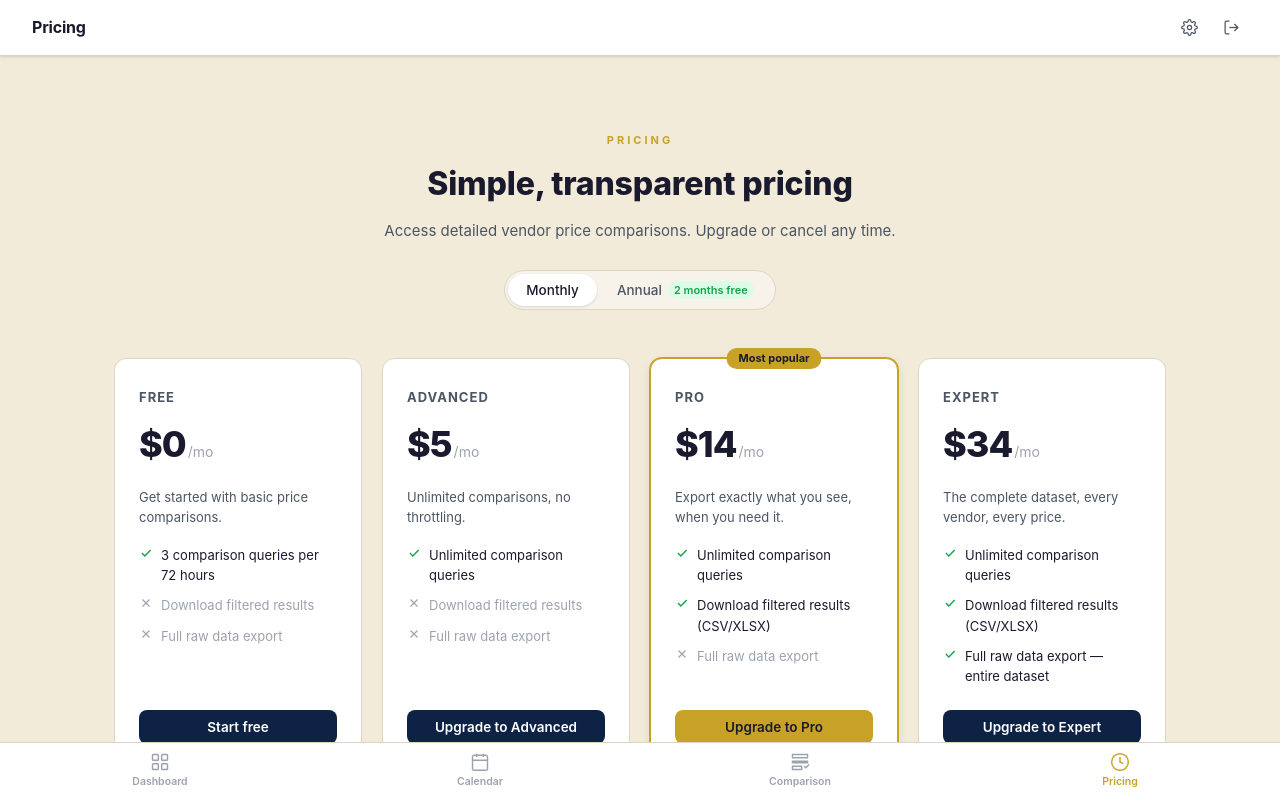
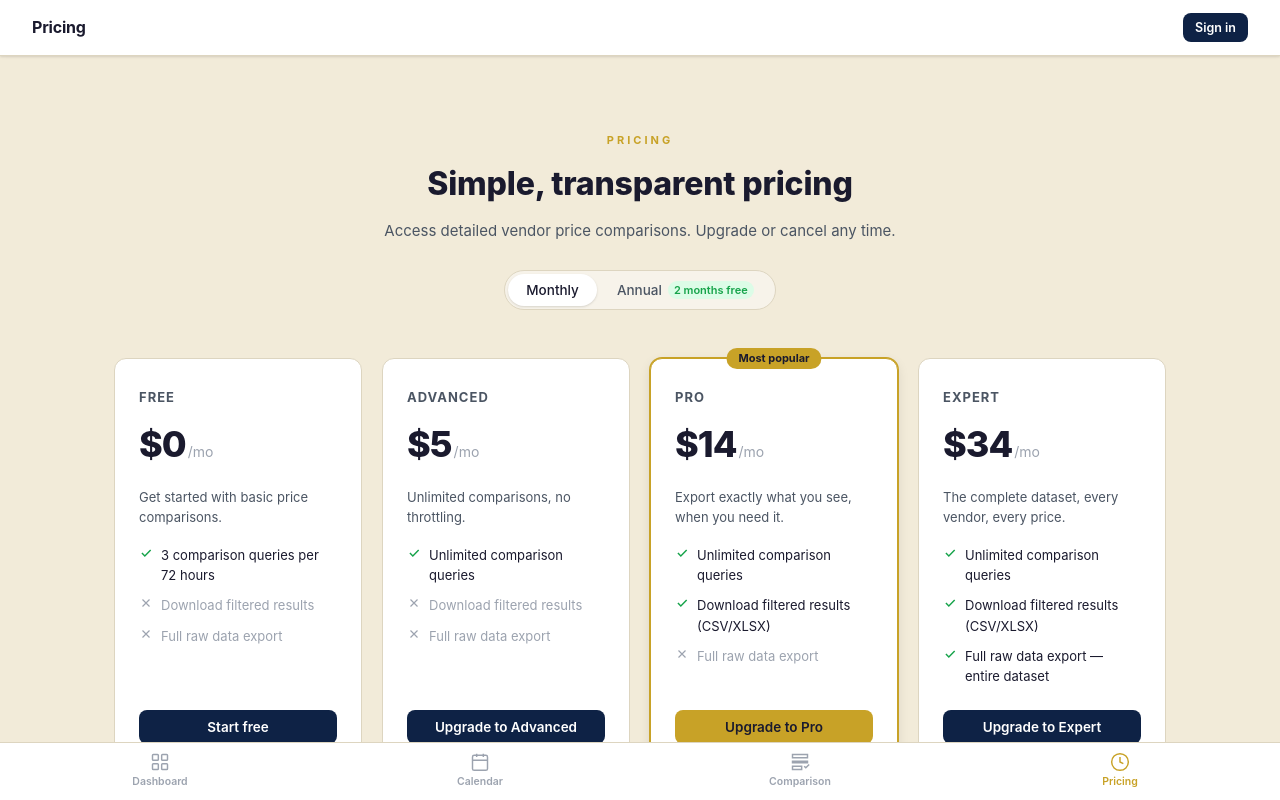
Before and after one commit to dusten/pep_pricing_tool, a Vue app in the folder price_themightygroupbuy/frontend/: page /pricing in a window 1280 px wide. Shown: the top 800 px of the page. Built offline with nearby package versions, Linux system fonts and the light colour scheme; no server answers.

Commit message:
Show Sign in link instead of Settings/Sign out in TopBar when logged out

```diff
--- a/price_themightygroupbuy/frontend/src/components/TopBar.vue
+++ b/price_themightygroupbuy/frontend/src/components/TopBar.vue
@@ -6,12 +6,15 @@
       <RouterLink v-if="auth.isAdmin" to="/admin" class="icon-btn" title="Admin">
         <svg width="17" height="17" viewBox="0 0 24 24" fill="none" stroke="currentColor" stroke-width="1.75"><path d="M12 2l3 3h4v4l3 3-3 3v4h-4l-3 3-3-3H5v-4L2 12l3-3V5h4z"/></svg>
       </RouterLink>
+      <template v-if="auth.isAuthenticated">
         <RouterLink to="/settings" class="icon-btn" title="Settings">
           <svg width="17" height="17" viewBox="0 0 24 24" fill="none" stroke="currentColor" stroke-width="1.75"><circle cx="12" cy="12" r="3"/><path d="M19.4 15a1.65 1.65 0 0 0 .33 1.82l.06.06a2 2 0 1 1-2.83 2.83l-.06-.06a1.65 1.65 0 0 0-1.82-.33 1.65 1.65 0 0 0-1 1.51V21a2 2 0 0 1-4 0v-.09A1.65 1.65 0 0 0 9 19.4a1.65 1.65 0 0 0-1.82.33l-.06.06a2 2 0 1 1-2.83-2.83l.06-.06A1.65 1.65 0 0 0 4.6 15a1.65 1.65 0 0 0-1.51-1H3a2 2 0 0 1 0-4h.09A1.65 1.65 0 0 0 4.6 9a1.65 1.65 0 0 0-.33-1.82l-.06-.06a2 2 0 1 1 2.83-2.83l.06.06A1.65 1.65 0 0 0 9 4.6a1.65 1.65 0 0 0 1-1.51V3a2 2 0 0 1 4 0v.09a1.65 1.65 0 0 0 1 1.51 1.65 1.65 0 0 0 1.82-.33l.06-.06a2 2 0 1 1 2.83 2.83l-.06.06A1.65 1.65 0 0 0 19.4 9a1.65 1.65 0 0 0 1.51 1H21a2 2 0 0 1 0 4h-.09a1.65 1.65 0 0 0-1.51 1z"/></svg>
         </RouterLink>
         <button class="icon-btn" title="Sign out" @click="handleLogout">
           <svg width="17" height="17" viewBox="0 0 24 24" fill="none" stroke="currentColor" stroke-width="1.75"><path d="M9 21H5a2 2 0 0 1-2-2V5a2 2 0 0 1 2-2h4"/><polyline points="16 17 21 12 16 7"/><line x1="21" y1="12" x2="9" y2="12"/></svg>
         </button>
+      </template>
+      <RouterLink v-else to="/login" class="btn btn-primary btn-sm">Sign in</RouterLink>
     </div>
   </header>
 </template>
```
Lines whose indentation alone changed are shown as unchanged.
